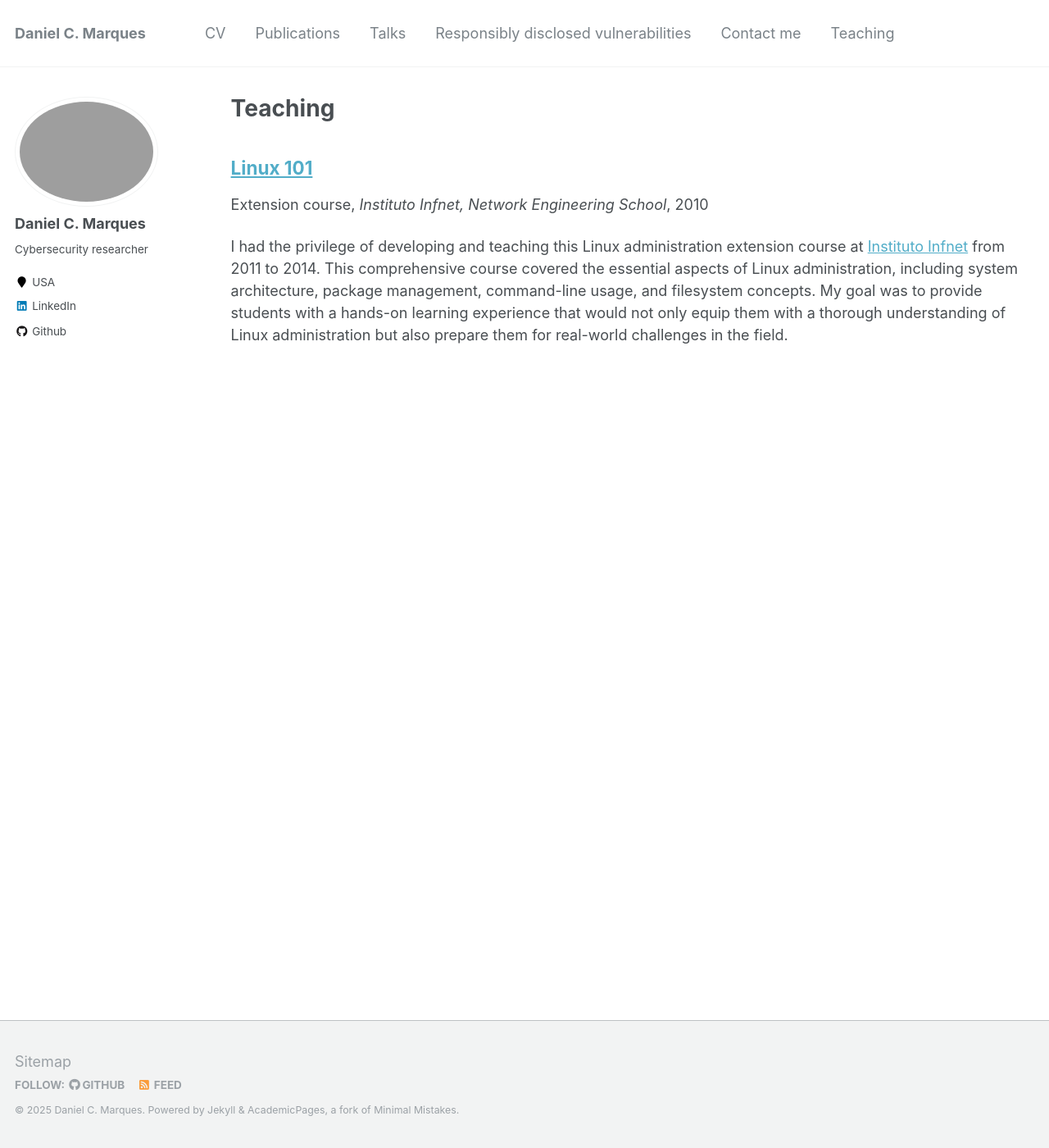
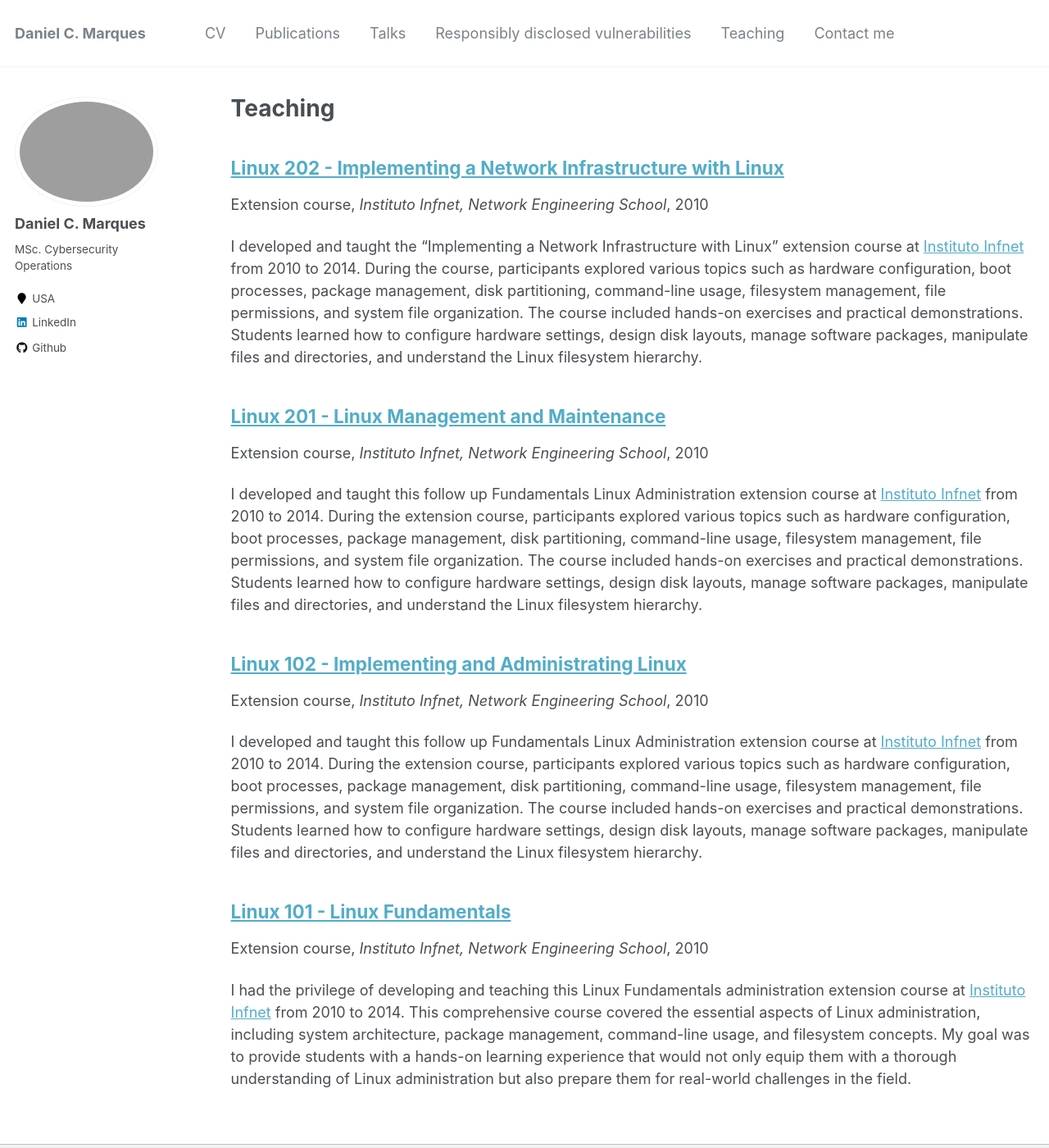
Before and after one commit to danielcmarques/danielcmarques.github.io, a Jekyll site: the page built from _pages/teaching.html, in a window 1280 px wide and 1400 px high. Shown: the whole window at 82% size. Built offline with Jekyll 4.4.1, drawn with Linux system fonts in a browser that asks for light colours.

Commit message:
Updated bio picture and teaching experience.

```diff
--- a/_config.yml
+++ b/_config.yml
@@ -10,7 +10,7 @@ locale                   : "en-US"
 title                    : "Daniel C. Marques"
 title_separator          : "-"
 name                     : &name "Daniel C. Marques"
-description              : &description "Cybersecurity researcher"
+description              : &description "MSc. Cybersecurity Operations"
 url                      : https://danielcmarques.github.io # the base hostname & protocol for your site e.g. "https://mmistakes.github.io"
 baseurl                  : "" # the subpath of your site, e.g. "/blog"
 repository               : "danielcmarques/danielcmarques.github.io"
@@ -82,7 +82,7 @@ analytics:
 author:
   name             : "Daniel C. Marques"
   avatar           : "bio-photo.png"
-  bio              : "Cybersecurity researcher"
+  bio              : "MSc. Cybersecurity Operations"
   location         : "USA"
   employer         :
   pubmed           : # "https://www.ncbi.nlm.nih.gov/pubmed/?term=john+snow"
--- a/_data/navigation.yml
+++ b/_data/navigation.yml
@@ -18,11 +18,11 @@ main:
   - title: "Responsibly disclosed vulnerabilities"
     url: /advisories/
 
-  - title: "Contact me"
-    url: /contact/
-
   # - title: "Blog Posts"
   #   url: /year-archive/
 
   - title: "Teaching"
     url: /teaching/
+
+  - title: "Contact me"
+    url: /contact/
--- a/_teaching/2010-Jun-linux-101.md
+++ b/_teaching/2010-06-linux-101.md
@@ -1,14 +1,14 @@
 ---
-title: "Linux 101"
+title: "Linux 101 - Linux Fundamentals"
 collection: teaching
 type: "Extension course"
-permalink: /teaching/2010-Jun-linux-101
+permalink: /teaching/2010-06-linux-101
 venue: "Instituto Infnet, Network Engineering School"
 date: 2010-06-07
 location: "Rio de Janeiro, Brazil"
 ---
 
-I had the privilege of developing and teaching this Linux administration extension course at [Instituto Infnet](https://www.infnet.edu.br) from 2011 to 2014. This comprehensive course covered the essential aspects of Linux administration, including system architecture, package management, command-line usage, and filesystem concepts. My goal was to provide students with a hands-on learning experience that would not only equip them with a thorough understanding of Linux administration but also prepare them for real-world challenges in the field.
+I had the privilege of developing and teaching this Linux Fundamentals administration extension course at [Instituto Infnet](https://www.infnet.edu.br) from 2010 to 2014. This comprehensive course covered the essential aspects of Linux administration, including system architecture, package management, command-line usage, and filesystem concepts. My goal was to provide students with a hands-on learning experience that would not only equip them with a thorough understanding of Linux administration but also prepare them for real-world challenges in the field.
 
 I personally developed all the courseware for this class.
 
--- /dev/null
+++ b/_teaching/2010-07-linux-102.md
@@ -0,0 +1,22 @@
+---
+title: "Linux 102 - Implementing and Administrating Linux"
+collection: teaching
+type: "Extension course"
+permalink: /teaching/2010-07-linux-102
+venue: "Instituto Infnet, Network Engineering School"
+date: 2010-07-07
+location: "Rio de Janeiro, Brazil"
+---
+
+I developed and taught this follow up Fundamentals Linux Administration extension course at [Instituto Infnet](https://www.infnet.edu.br) from 2010 to 2014. During the extension course, participants explored various topics such as hardware configuration, boot processes, package management, disk partitioning, command-line usage, filesystem management, file permissions, and system file organization. The course included hands-on exercises and practical demonstrations. Students learned how to configure hardware settings, design disk layouts, manage software packages, manipulate files and directories, and understand the Linux filesystem hierarchy.
+
+I personally developed all the courseware for this class.
+
+Topics
+======
+1. **Shell and Shell Scripting -** This topic covered customizing and scripting the shell environment, including setting variables, writing functions, and managing profiles. It also covers creating simple Bash scripts using standard syntax, conditional statements, and script management.
+2. **User Interface and Desktops -** This segment focused on X11 installation and configuration, managing Xorg configurations, exploring Linux desktop environments, and troubleshooting graphical user interfaces effectively.
+3. **Administrative Tasks -** Participants delved into essential administrative tasks in this segment of the Linux Administration course, focusing on user and group account management, system file handling, and automation of system administration tasks using cron and systemd timers. It also included localization and internationalization settings for different language environments.
+4. **System Services -** This module covered essential system management tasks, such as Linux system time, logging (including strategies for centralized log management), Mail Transfer Agents (MTA) basics, and managing printers through CUPS.
+5. **Networking Fundamentals -** This module covers fundamental network management aspects. The students learned about the TCP/IP network basics, such as network masks, CIDR notation, and the differences between IPv4 and IPv6. They also acquired knowledge of the common TCP and UDP ports and services and how to perform basic network troubleshooting, which included manual configuration of network interfaces and routing. Other subjects included managing persistent network configurations using tools like NetworkManager and systemd-networkd and configuring and troubleshooting DNS on client hosts.
+5. **Security Fundamentals -**
--- /dev/null
+++ b/_teaching/2010-08-linux-201.md
@@ -0,0 +1,21 @@
+---
+title: "Linux 201 - Linux Management and Maintenance"
+collection: teaching
+type: "Extension course"
+permalink: /teaching/2010-08-linux-201
+venue: "Instituto Infnet, Network Engineering School"
+date: 2010-08-01
+location: "Rio de Janeiro, Brazil"
+---
+
+I developed and taught this follow up Fundamentals Linux Administration extension course at [Instituto Infnet](https://www.infnet.edu.br) from 2010 to 2014. During the extension course, participants explored various topics such as hardware configuration, boot processes, package management, disk partitioning, command-line usage, filesystem management, file permissions, and system file organization. The course included hands-on exercises and practical demonstrations. Students learned how to configure hardware settings, design disk layouts, manage software packages, manipulate files and directories, and understand the Linux filesystem hierarchy.
+
+I personally developed all the courseware for this class.
+
+Topics
+======
+1. **Shell and Shell Scripting -** TBD
+2. **User Interface and Desktops -** TBD
+3. **Administrative Tasks -** TBD
+4. **System Services -** TBD
+5. **Networking Fundamentals -** TBD
--- /dev/null
+++ b/_teaching/2010-09-linux-202.md
@@ -0,0 +1,21 @@
+---
+title: "Linux 202 - Implementing a Network Infrastructure with Linux"
+collection: teaching
+type: "Extension course"
+permalink: /teaching/2010-09-linux-202
+venue: "Instituto Infnet, Network Engineering School"
+date: 2010-09-01
+location: "Rio de Janeiro, Brazil"
+---
+
+I developed and taught the "Implementing a Network Infrastructure with Linux" extension course at [Instituto Infnet](https://www.infnet.edu.br) from 2010 to 2014. During the course, participants explored various topics such as hardware configuration, boot processes, package management, disk partitioning, command-line usage, filesystem management, file permissions, and system file organization. The course included hands-on exercises and practical demonstrations. Students learned how to configure hardware settings, design disk layouts, manage software packages, manipulate files and directories, and understand the Linux filesystem hierarchy.
+
+I personally developed all the courseware for this class.
+
+Topics
+======
+1. **Shell and Shell Scripting -** This topic covered customizing and scripting the shell environment, including setting variables, writing functions, and managing profiles. It also covers creating simple Bash scripts using standard syntax, conditional statements, and script management.
+2. **User Interface and Desktops -** This segment focused on X11 installation and configuration, managing Xorg configurations, exploring Linux desktop environments, and troubleshooting graphical user interfaces effectively.
+3. **Administrative Tasks -** Participants delved into essential administrative tasks in this segment of the Linux Administration course, focusing on user and group account management, system file handling, and automation of system administration tasks using cron and systemd timers. It also included localization and internationalization settings for different language environments.
+4. **System Services -** This module covered essential system management tasks, such as Linux system time, logging (including strategies for centralized log management), Mail Transfer Agents (MTA) basics, and managing printers through CUPS.
+5. **Networking Fundamentals -** This module covers fundamental network management aspects. The students learned about the TCP/IP network basics, such as network masks, CIDR notation, and the differences between IPv4 and IPv6. They also acquired knowledge of the common TCP and UDP ports and services and how to perform basic network troubleshooting, which included manual configuration of network interfaces and routing. Other subjects included managing persistent network configurations using tools like NetworkManager and systemd-networkd and configuring and troubleshooting DNS on client hosts.
```
Also changed, not shown: 2 other files.
